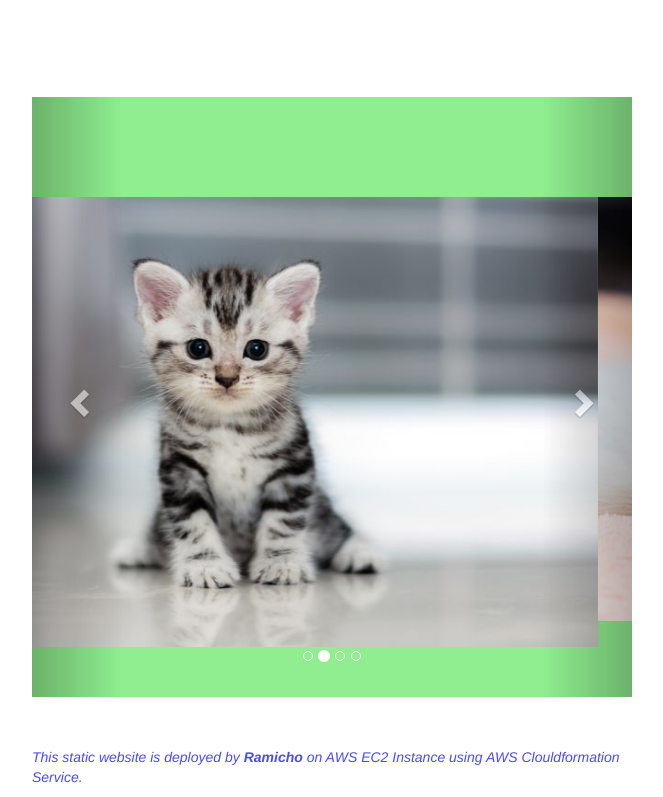
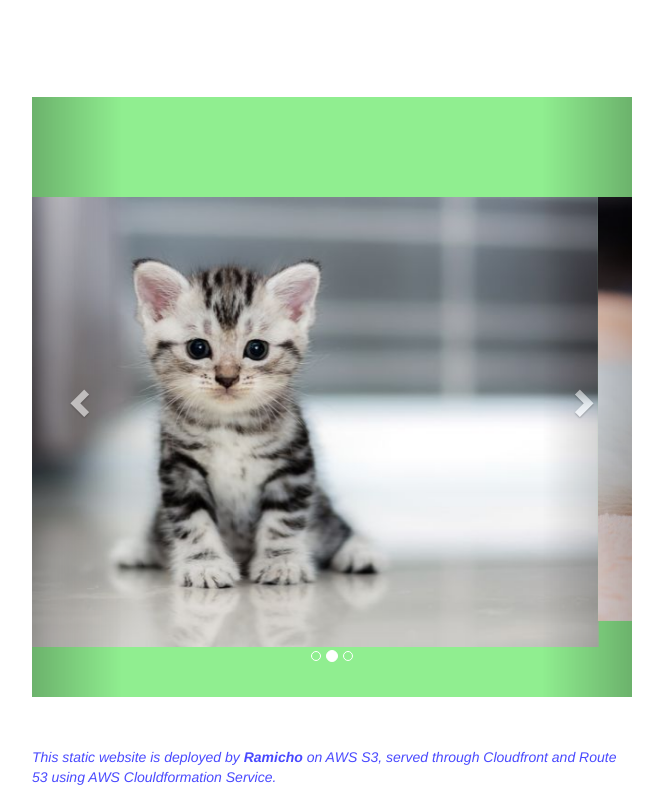
Before and after one commit to Ramicho/static-web-s3-cf, a plain HTML site: page static-web/index.html in a window 1280 px wide. Shown: the part 486-1283 px from the top of the page, without its empty margins (308-971 px from the left). Drawn offline with nearby package versions, Linux system fonts and the light colour scheme.

Commit message:
cf file created

```diff
--- a/index.html
+++ b/static-web/index.html
@@ -37,7 +37,6 @@
       background-color: lightgreen;
 
     }
-
   </style>
 </head>
 
@@ -53,7 +52,6 @@
       <li data-target="#myCarousel" data-slide-to="0" class="active"></li>
       <li data-target="#myCarousel" data-slide-to="1"></li>
       <li data-target="#myCarousel" data-slide-to="2"></li>
-      <li data-target="#myCarousel" data-slide-to="3"></li>
     </ol>
 
     <!-- Wrapper for slides -->
@@ -66,9 +64,6 @@
       </div>
       <div class="item">
         <img src="./cat2.jpg" alt="Cuties Third">
-      </div>
-      <div class="item">
-        <img src="./cat3.png" alt="Cuties Forth">
       </div>
     </div>
 
@@ -84,8 +79,7 @@
   </div>
 
 
-  <p class="footnote"><i>This static website is deployed by <b> Ramicho </b> on AWS EC2 Instance using AWS
-      Clouldformation Service.</i></p>
+  <p class="footnote"><i>This static website is deployed by <b> Ramicho </b> on AWS S3, served through Cloudfront and Route 53 using AWS Clouldformation Service.</i></p>
 </body>
 
 </html>
```
Also changed, not shown: Project_006.png (added), cat3.png (deleted), project-006-snapshot.png (added), static-web/cat0.jpg (renamed from cat0.jpg), static-web/cat1.jpg (renamed from cat1.jpg), static-web/cat2.jpg (renamed from cat2.jpg), 2 other files.
